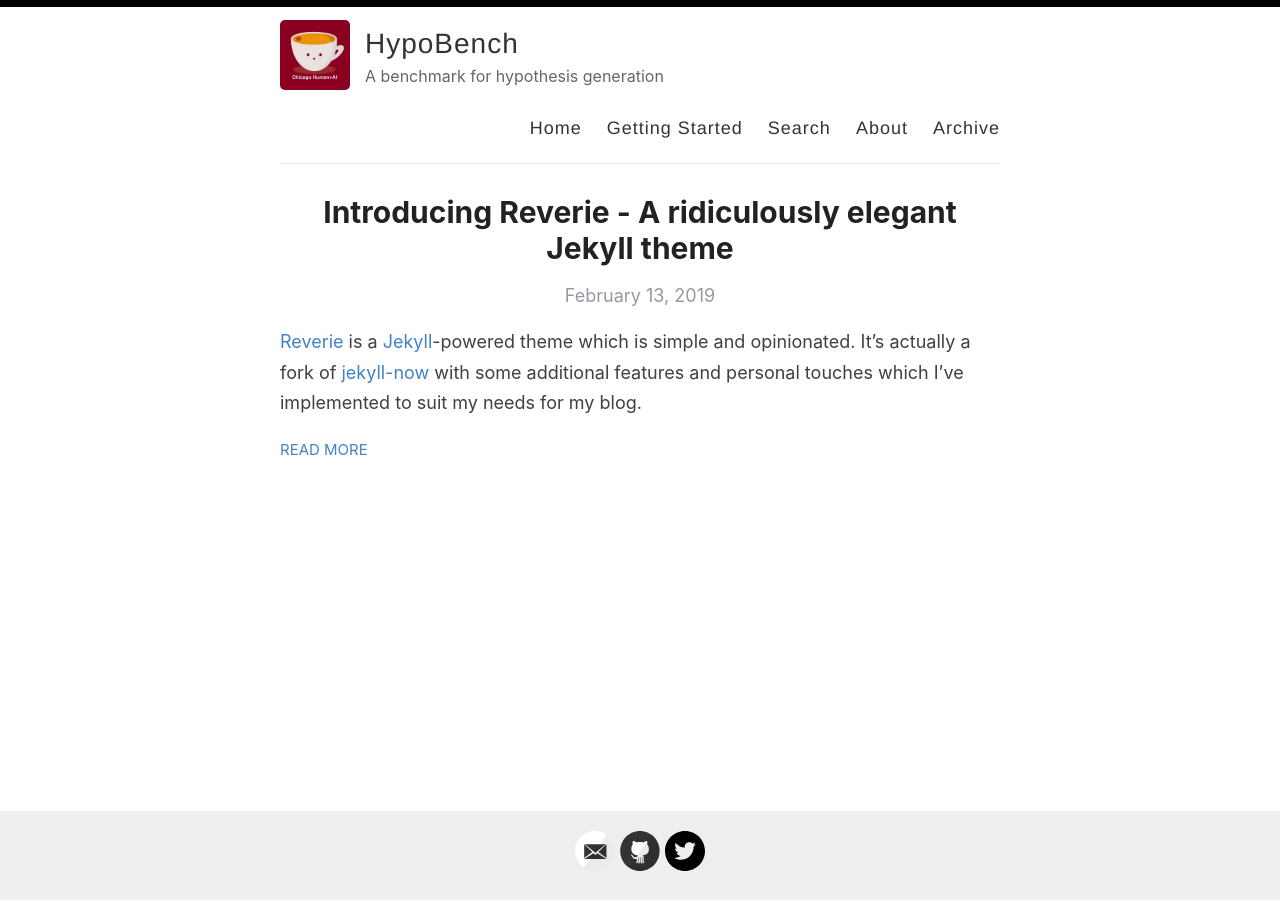
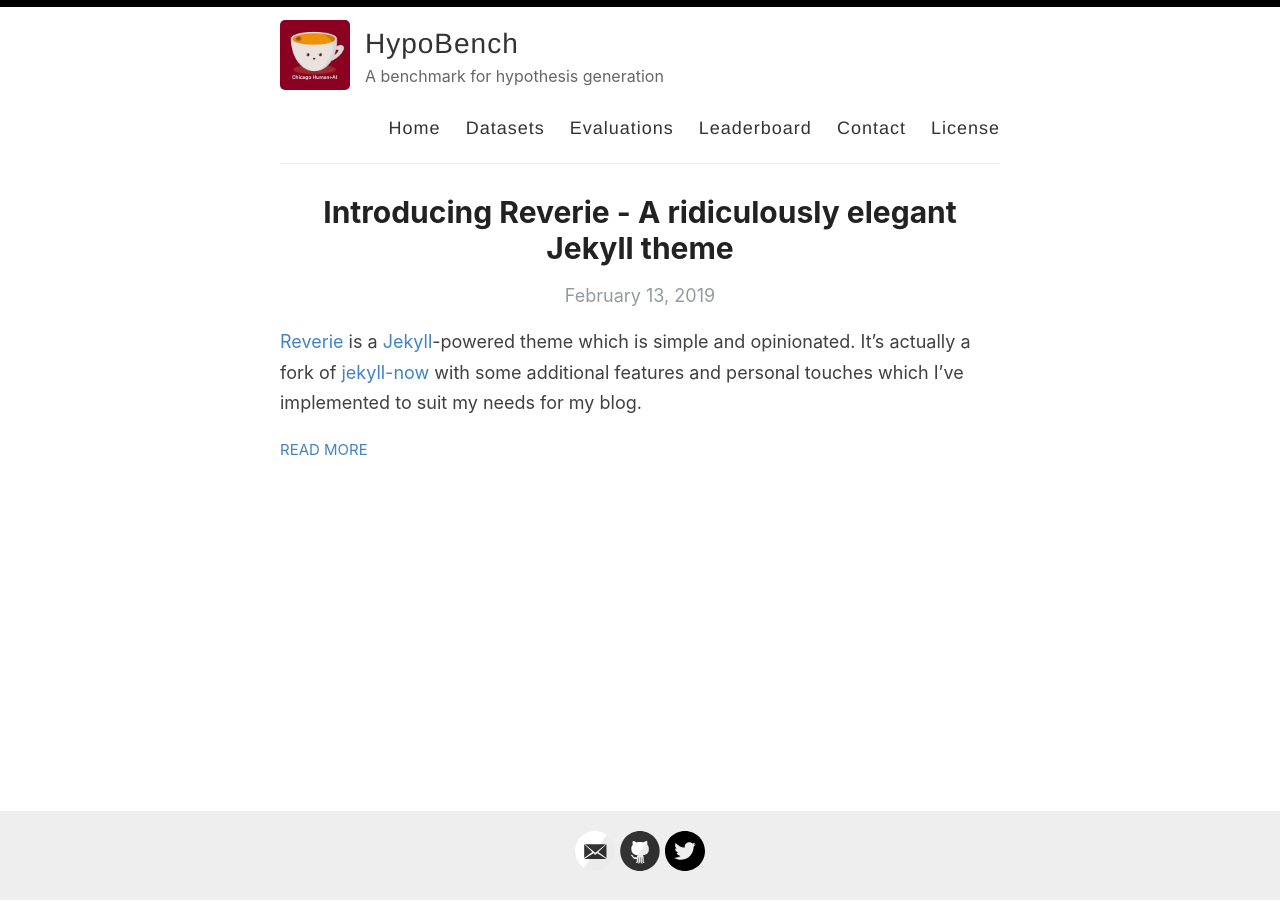
Before and after one commit to ChicagoHAI/HypoBench, a Jekyll site: the page built from index.html, in a window 1280 px wide. Built offline with Jekyll 4.4.1, drawn with Linux system fonts in a browser that asks for light colours; the list of posts is cut into pages by our own code.

Commit message:
header change

```diff
--- a/_layouts/default.html
+++ b/_layouts/default.html
@@ -29,10 +29,11 @@
 
             <nav>
               <a href="{{ site.baseurl }}/">Home</a>
-              <a href="{{ site.baseurl }}/getting-started">Getting Started</a>
-              <a href="{{ site.baseurl }}/search">Search</a>
-              <a href="{{ site.baseurl }}/about">About</a>
-              <a href="{{ site.baseurl }}/archive">Archive</a>
+              <a href="{{ site.baseurl }}/datasets">Datasets</a>
+              <a href="{{ site.baseurl }}/evaluations">Evaluations</a>
+              <a href="{{ site.baseurl }}/leaderboard">Leaderboard</a>
+              <a href="{{ site.baseurl }}/contact">Contact</a>
+              <a href="{{ site.baseurl }}/license">License</a>
             </nav>
           </header>
         </div>
```
